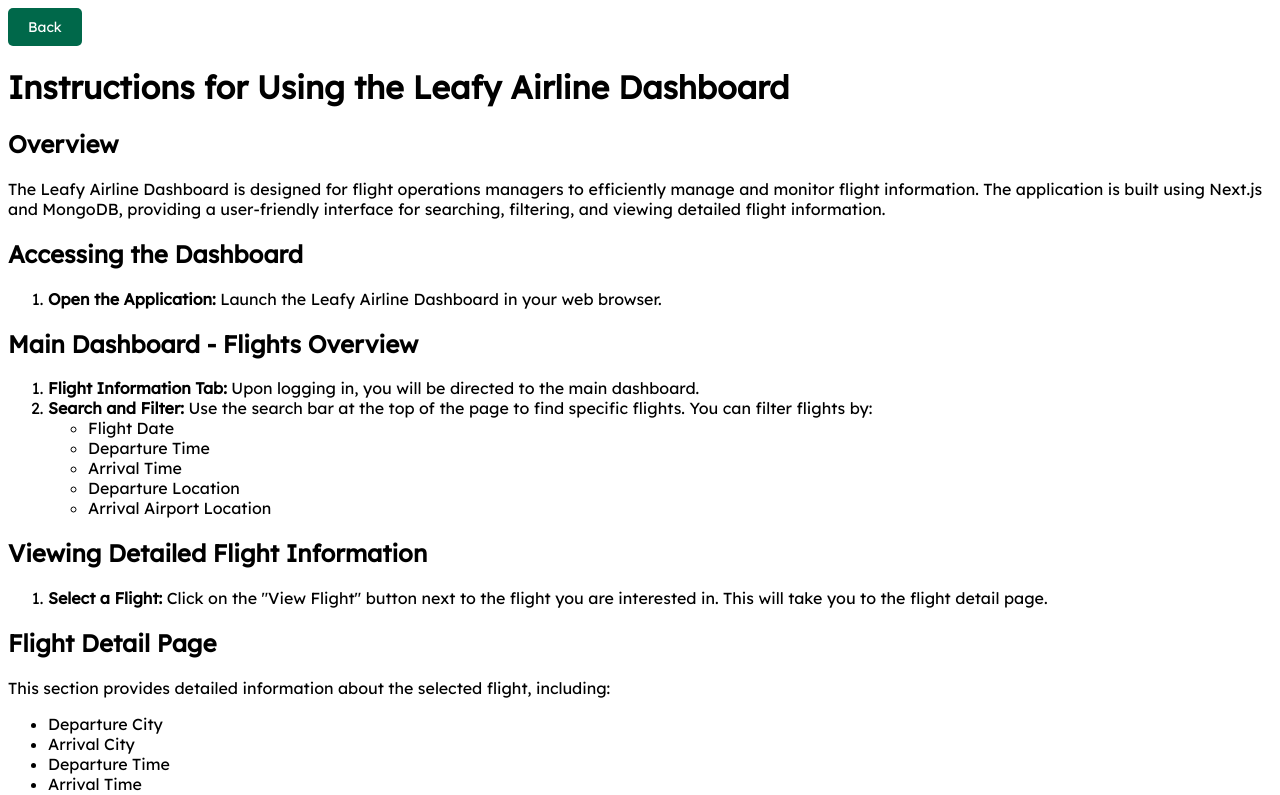
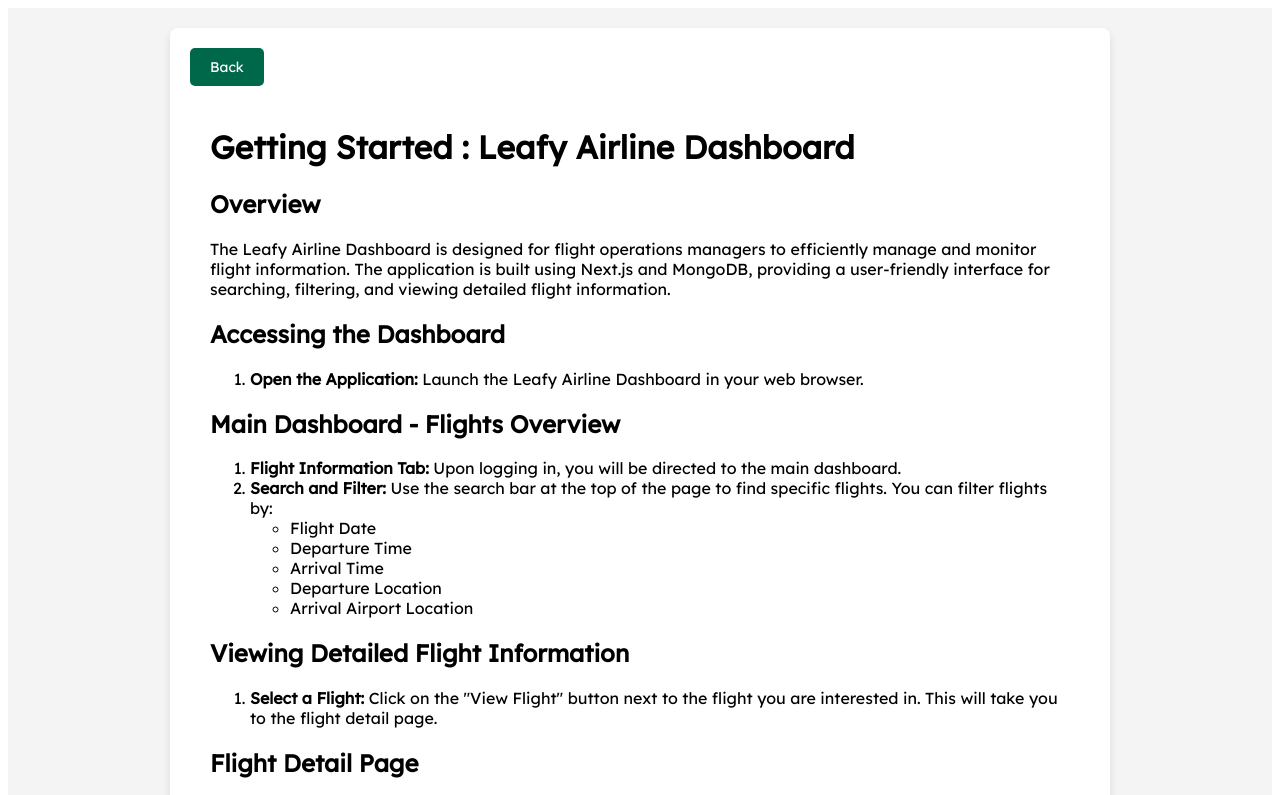
Before and after one commit to mongodb-industry-solutions/leafy_airline, a Next.js app in the folder airplanedashboard/: page /instructions in a window 1280 px wide. Shown: the top 795 px of the page. Built offline with nearby package versions, Linux system fonts and the light colour scheme; no server answers.

Commit message:
Creating new css for instructions module and first changes

```diff
--- /dev/null
+++ b/airplanedashboard/components/instructions.module.css
@@ -0,0 +1,41 @@
+
+/* Back button css specifications */
+.backButton {
+    padding: 10px 20px;
+    background-color: #00684A; /* Button background color */
+    color: white; /* Text color */
+    text-decoration: none; /* Remove underline */
+    border-radius: 5px; /* Rounded edges */
+    border: none; /* Remove border */
+    cursor: pointer; /* Pointer cursor on hover */
+    font-size: 14px; /* Font size */
+    transition: background-color 0.3s ease; /* Smooth color transition */
+    font-family: 'Lexend Deca', sans-serif;
+  }
+
+.backButton:hover {
+background-color: #004d34; /* Slightly darker green on hover */
+}
+
+.generalContainer {
+  display: flex;
+  justify-content: center;
+  align-items: center;
+  min-height: 100vh; /* Makes the container take up the full viewport height */
+  padding: 20px; /* Adds some padding around the container */
+  background-color: #f4f4f4; /* Optional: Adds a background color */
+}
+
+.contentContainer {
+  max-width: 900px;
+  width: 100%; /* Ensures the container takes up the available width */
+  background-color: #fff; /* Optional: Adds a background color */
+  padding: 20px; /* Adds padding inside the container */
+  border-radius: 8px; /* Optional: Adds rounded corners */
+  box-shadow: 0 4px 8px rgba(0, 0, 0, 0.1); /* Optional: Adds a subtle shadow */
+}
+
+.textContainer {
+  padding: 20px;
+
+}
--- a/airplanedashboard/pages/index1.js
+++ b/airplanedashboard/pages/index1.js
@@ -5,7 +5,6 @@ import Layout1 from '../components/Layout1';
 export default function Home() {
   return (
     <Layout1>
-
     </Layout1>
   );
 }
--- a/airplanedashboard/pages/instructions.js
+++ b/airplanedashboard/pages/instructions.js
@@ -1,7 +1,7 @@
 // pages/instructions.js
 import React from 'react';
 import { useRouter } from 'next/router';
-import styles from '../components/Backbutton.module.css';
+import styles from '../components/instructions.module.css';
 
 const fontStyle = {
   fontFamily: 'Lexend Deca, sans-serif',
@@ -15,12 +15,13 @@ export default function Home() {
   };
 
   return (
-    <div className={styles.container}>
+    <div className={styles.generalContainer}>
+    <div className={styles.contentContainer}>
       <button onClick={handleBack} className={styles.backButton}>
         Back
       </button>
       <div className={styles.textContainer}>
-        <h1 style={fontStyle}>Instructions for Using the Leafy Airline Dashboard</h1>
+        <h1 style={fontStyle}>Getting Started : Leafy Airline Dashboard</h1>
 
         <h2 style={fontStyle}>Overview</h2>
         <p style={fontStyle}>
@@ -90,5 +91,6 @@ export default function Home() {
         </ul>
       </div>
     </div>
+    </div>
   );
 }
```
